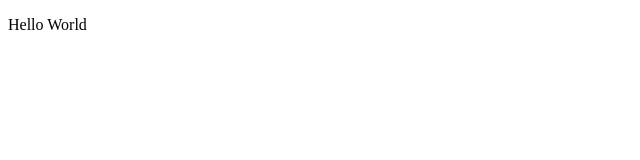
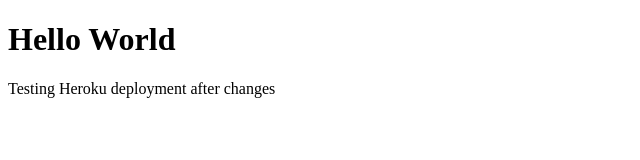
Before and after one commit to Mello0/Chat-App, a website: page public/index.html in a window 1280 px wide. Shown: the whole page, without its empty margins (0-640 px from the left). Drawn offline with Linux system fonts and the light colour scheme.

Commit message:
second commit

```diff
--- a/public/index.html
+++ b/public/index.html
@@ -7,6 +7,7 @@
     <title>Chat App</title>
 </head>
 <body>
-    <p>Hello World</p>
+    <h1>Hello World</h1>
+    <p>Testing Heroku deployment after changes</p>
 </body>
 </html>
--- a/server/server.js
+++ b/server/server.js
@@ -8,6 +8,10 @@ const port = process.env.PORT || 3000;  // for heroku
 console.log(publicPath);
 app.use(express.static(publicPath));
 
+app.get('/', (req, res) => {
+    res.sendFile('../public/index.html');
+});
+
 app.listen(port, () => {
     console.log('Listening to port ' + port);
 });
```
